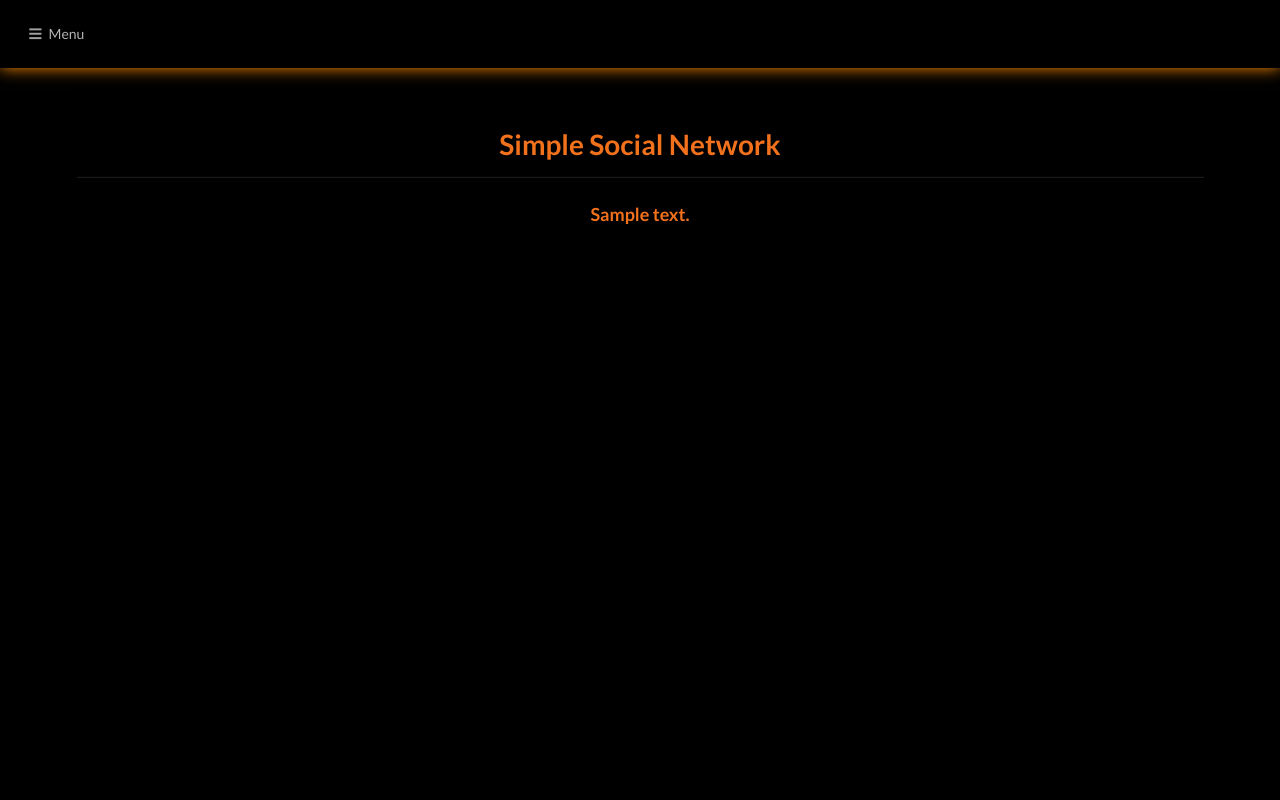
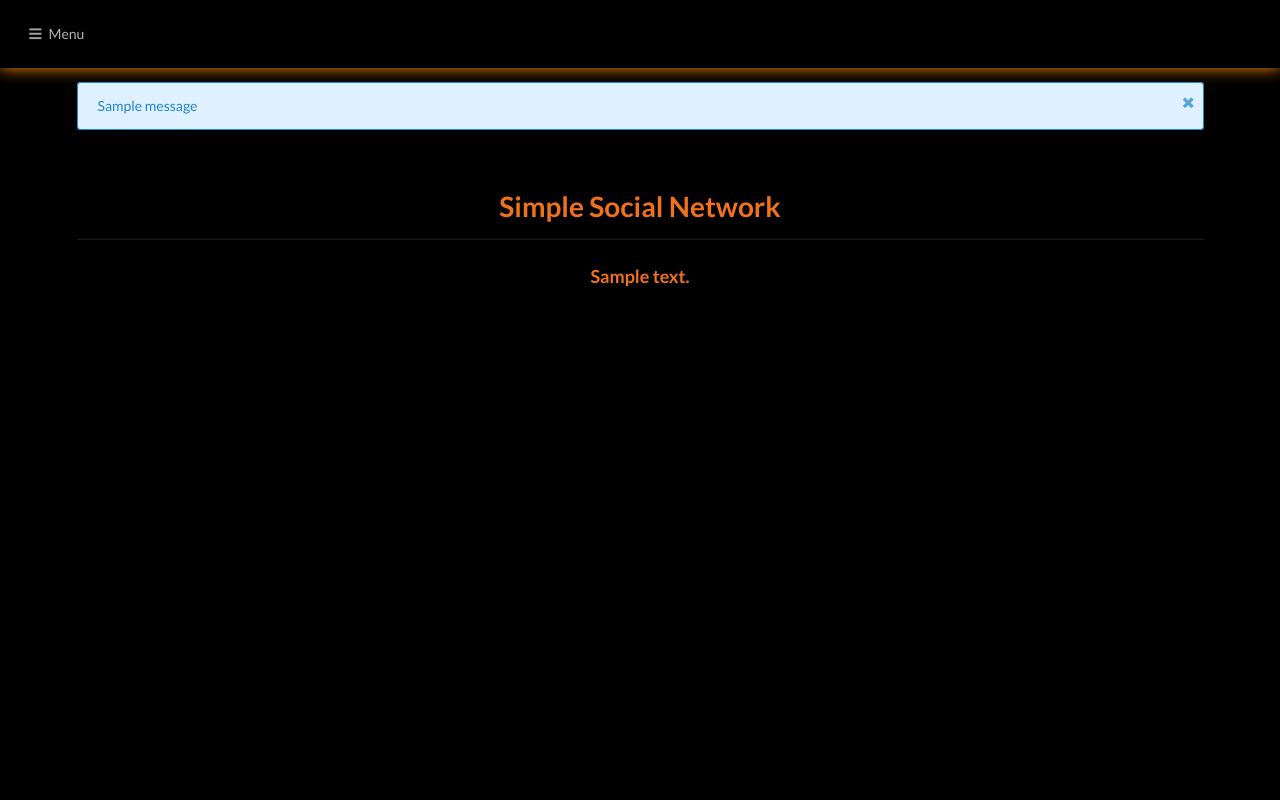
Before and after one commit to aixandrolab/simple-social-network, a Django app: page / in a window 1280 px wide. Run offline with Django 5.2, Linux system fonts and the light colour scheme; tables that the repository leaves empty hold one stand-in row (values such as "Sample post"); one stand-in notice (Sample message) is shown.

Commit message:
feat: implement messages

```diff
--- a/core/views.py
+++ b/core/views.py
@@ -31,6 +31,7 @@ def login_view(request):
                 return render(request, 'core/auth/login.html', {'form': form})
 
             login(request, user)
+            messages.success(request, f"Welcome, {request.user.username}!")
             return redirect('profiles:profile_detail')
         else:
             messages.error(request, 'Please correct the errors below.')
--- a/templates/base.html
+++ b/templates/base.html
@@ -50,24 +50,44 @@
             </div>
         </div>
 
-        <div class="ui container" style="margin-top: 20px; margin-bottom: 50px;">
-            {% block content %}
-            {% endblock %}
+        <div class="ui container">
+            {% if messages %}
+                {% for message in messages %}
+                    <div class="ui {% if message.tags == 'error' %}red{% elif message.tags == 'success' %}blue{% elif message.tags == 'warning' %}yellow{% else %}green{% endif %} message" role="alert">
+                        <i class="close icon"></i>
+                        {{ message }}
+                    </div>
+                {% endfor %}
+            {% endif %}
+
+            <div class="ui container" style="margin-top: 20px; margin-bottom: 50px;">
+                {% block content %}
+                {% endblock %}
+            </div>
         </div>
     </div>
+
+
 
     <script src="{% static 'js/jquery-3.6.0.min.js' %}"></script>
     <script src="{% static 'js/semantic.min.js' %}"></script>
     <script>
         $(document).ready(function() {
-            // Initialize sidebar
             $('.ui.sidebar').sidebar();
 
-            // Toggle sidebar on menu click
             $('.sidebar-toggle').click(function() {
                 $('.ui.sidebar').sidebar('toggle');
             });
         });
+
+        $('.message .close')
+          .on('click', function() {
+            $(this)
+              .closest('.message')
+              .transition('fade')
+            ;
+          })
+        ;
     </script>
     {% block js %}{% endblock %}
 </body>
```
